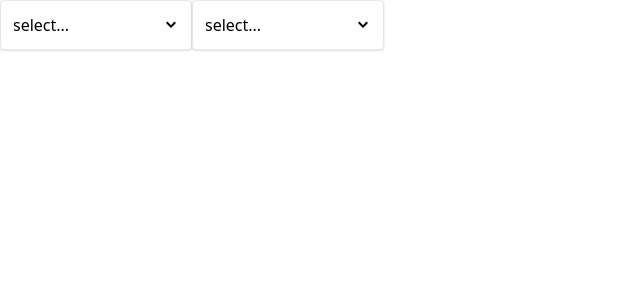
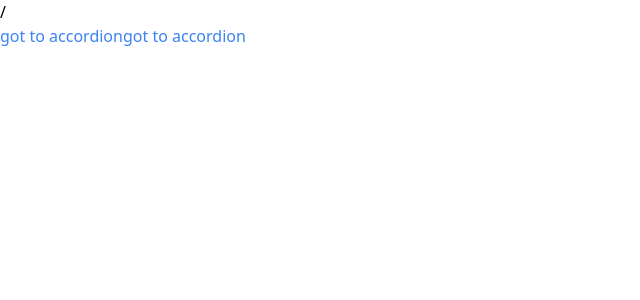
Before and after one commit to SenglayPann/React-comps, a React (Vite) app: page / in a window 1280 px wide. Shown: the top 300 px of the page, without its empty margins (0-640 px from the left). Built offline with nearby package versions, Linux system fonts and the light colour scheme.

Commit message:
Finished lesson 234

```diff
--- a/src/App.jsx
+++ b/src/App.jsx
@@ -1,23 +1,24 @@
-import { useState } from 'react';
-import DropDown from './components/dropDown';
+import Link from './components/Link';
+import Route from './components/Route';
+import AccordionPage from './pages/AccordionPage';
+import ButtonPage from './pages/ButtonPage';
 import './style/output.css';
 function App() {
-  const options = [
-    {value: 'red', label: 'red'},
-    {value: 'green', label: 'green'},
-    {value: 'blue', label: 'blue'},
-  ];
 
-  const [selection, setSelection] = useState('select...');
+  return (
+    <div>
+      <Link to="/accordion">got to accordion</Link>
+      <Link to="/dropdown">got to accordion</Link>
+      <div>
+        <Route path="/accordion">
+          <AccordionPage />
+        </Route>
+        <Route path="/dropdown">
+          <ButtonPage />
+        </Route>
+      </div>
+    </div>
 
-  const handleSelection = (value) => {
-    setSelection(value);
-  }
-  return (
-    <div className=' flex'>
-      <DropDown options={ options } value={ selection } onChange={ handleSelection }/>
-      <DropDown options={ options } value={ selection } onChange={ handleSelection }/>
-    </div>
   )
 }
 
--- /dev/null
+++ b/src/components/Link.jsx
@@ -0,0 +1,19 @@
+import classNames from "classnames";
+import useNavigationContext from "../hooks/useNavigationContext";
+function Link({ to, children }) {
+    const { navigate } = useNavigationContext();
+
+    const finalClassName = classNames('text-blue-500')
+    const handleClick = (e) => {
+        if (e.metaKey || e.ctrlKey) {
+            return;
+        }
+        e.preventDefault();
+
+        navigate(to);
+    }
+
+    return <a className={ finalClassName} href={ to } onClick={handleClick}>{children}</a>
+}
+
+export default Link
--- /dev/null
+++ b/src/components/Route.jsx
@@ -0,0 +1,13 @@
+import useNavigationContext from "../hooks/useNavigationContext"
+function Route({path, children}) {
+
+    const { currentPath } = useNavigationContext();
+
+    if (path === currentPath) {
+        return children;
+    }
+
+    return null;
+}
+
+export default Route
--- /dev/null
+++ b/src/context/navigation.jsx
@@ -0,0 +1,37 @@
+import { createContext, useEffect, useState } from "react";
+
+const NavigationContext = createContext();
+
+const NavigationProvider = ({ children }) => {
+
+    const [currentPath, setCurrentPath] = useState(window.location.pathname);
+
+    useEffect(() => {
+        const handler = () => {
+            const newPath = window.location.pathname;
+            setCurrentPath(newPath);
+        };
+
+        window.addEventListener('popstate', handler);
+        return () => {
+            window.removeEventListener('popstate', handler);
+        };
+    }, [])
+
+    const navigate = (to) => {
+        window.history.pushState({}, '', to)
+        setCurrentPath(to)
+    }
+
+
+
+    return (
+        <NavigationContext.Provider value={ { currentPath, navigate } }>
+            { currentPath }
+            { children }
+        </NavigationContext.Provider>
+    )
+}
+
+export { NavigationProvider };
+export default NavigationContext;
--- /dev/null
+++ b/src/hooks/useNavigationContext.jsx
@@ -0,0 +1,8 @@
+import NavigationContext from "../context/navigation";
+import { useContext } from "react";
+
+const useNavigationContext = () => {
+    return useContext(NavigationContext);
+}
+
+export default useNavigationContext
--- a/src/index.jsx
+++ b/src/index.jsx
@@ -1,9 +1,12 @@
-import React from 'react'
-import ReactDOM from 'react-dom/client'
-import App from './App.jsx'
+import React from 'react';
+import ReactDOM from 'react-dom/client';
+import App from './App.jsx';
+import { NavigationProvider } from './context/navigation.jsx';
 
 ReactDOM.createRoot(document.getElementById('root')).render(
   <React.StrictMode>
-    <App />
+    <NavigationProvider>
+      <App />
+    </NavigationProvider>
   </React.StrictMode>
 )
--- a/src/pages/accordionPage.jsx
+++ b/src/pages/accordionPage.jsx
@@ -1,5 +1,5 @@
 
-import Accordion from '../components/Acccordion';
+import Accordion from '../components/Accordion';
 import '../style/output.css';
 function AccordionPage() {
 
```
Also changed, not shown: src/components/Accordion.jsx (renamed from src/components/Acccordion.jsx, +3 -5 lines), src/pages/DropDownPage.jsx (added, +23 -0 lines).
